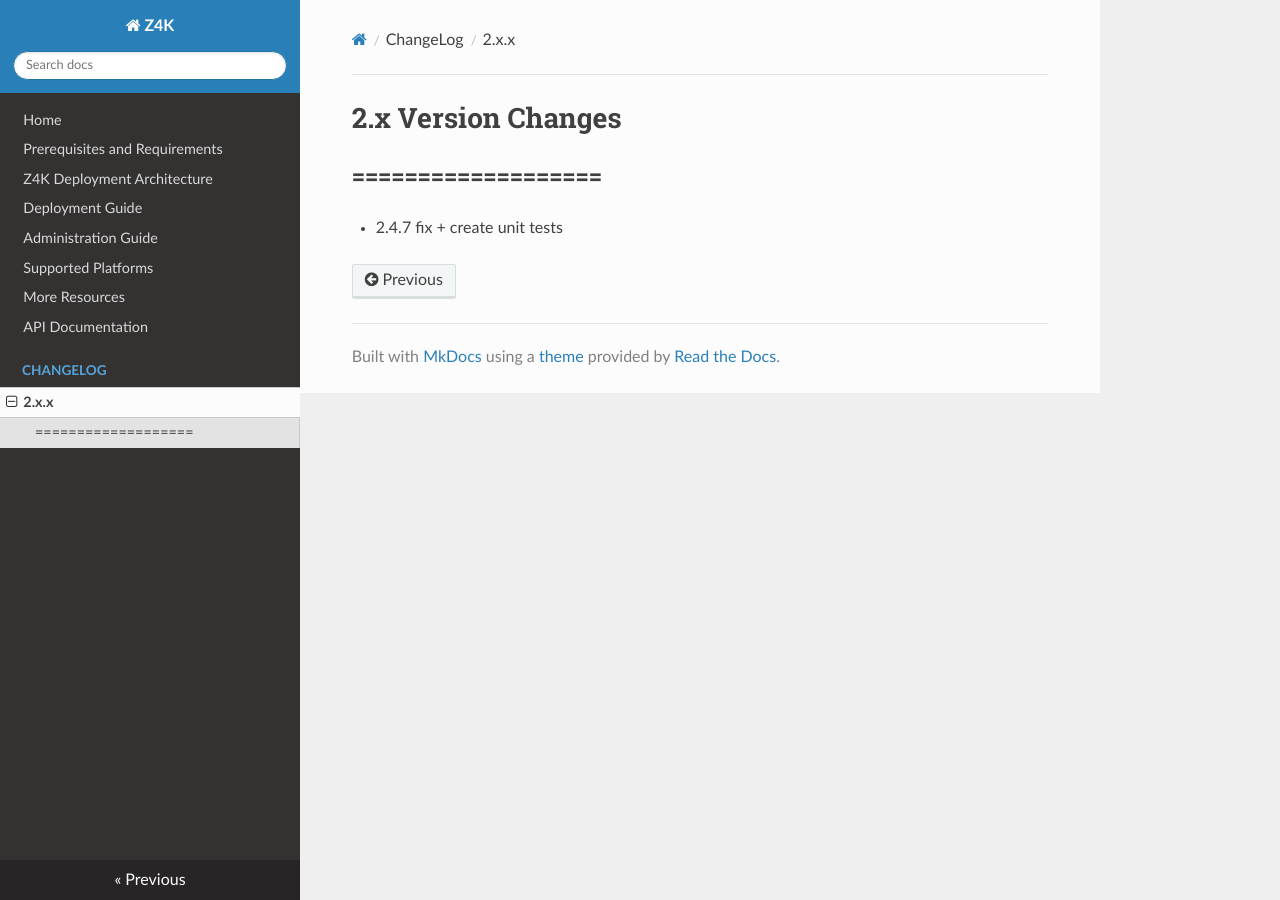
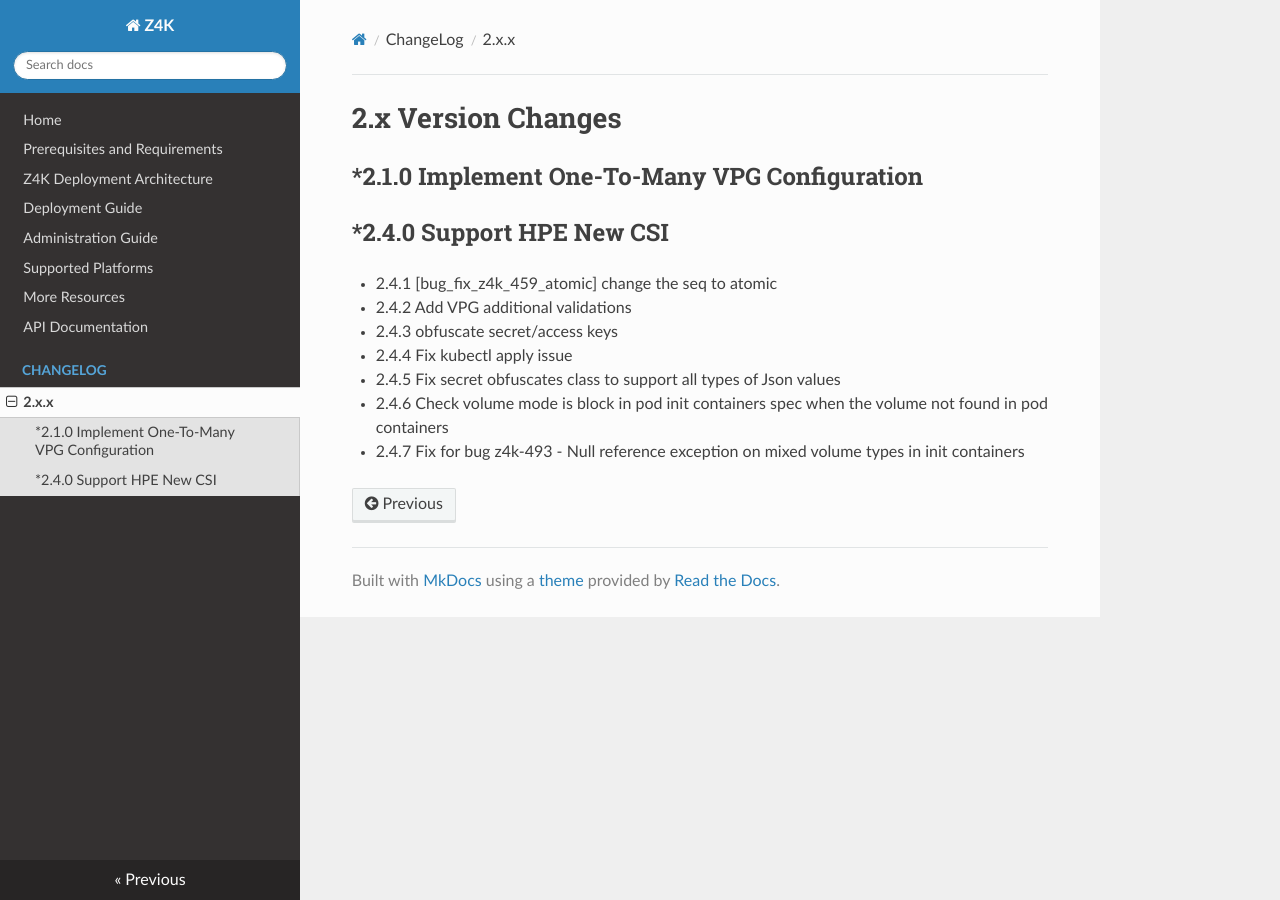
Before and after one commit to ZertoPublic/Z4K, an MkDocs documentation site: the page built from docs/changes/version2.x.x.md, in a window 1280 px wide. Built offline with MkDocs 1.6.1, drawn with Linux system fonts in a browser that asks for light colours.

Commit message:
Update version2.x.x.md

```diff
--- a/docs/changes/version2.x.x.md
+++ b/docs/changes/version2.x.x.md
@@ -1,5 +1,13 @@
 2.x Version Changes
 ===================
-===================
--------------------
-* 2.4.7 fix + create unit tests
+*2.1.0 Implement One-To-Many VPG Configuration
+----------------------------------------------
+*2.4.0 Support HPE New CSI
+--------------------------
+* 2.4.1 [bug_fix_z4k_459_atomic] change the seq to atomic
+* 2.4.2 Add VPG additional validations
+* 2.4.3 obfuscate secret/access keys
+* 2.4.4 Fix kubectl apply issue
+* 2.4.5 Fix secret obfuscates class to support all types of Json values
+* 2.4.6 Check volume mode is block  in pod init containers spec when the volume not found in pod containers
+* 2.4.7 Fix for bug z4k-493 - Null reference exception on mixed volume types in init containers
```
